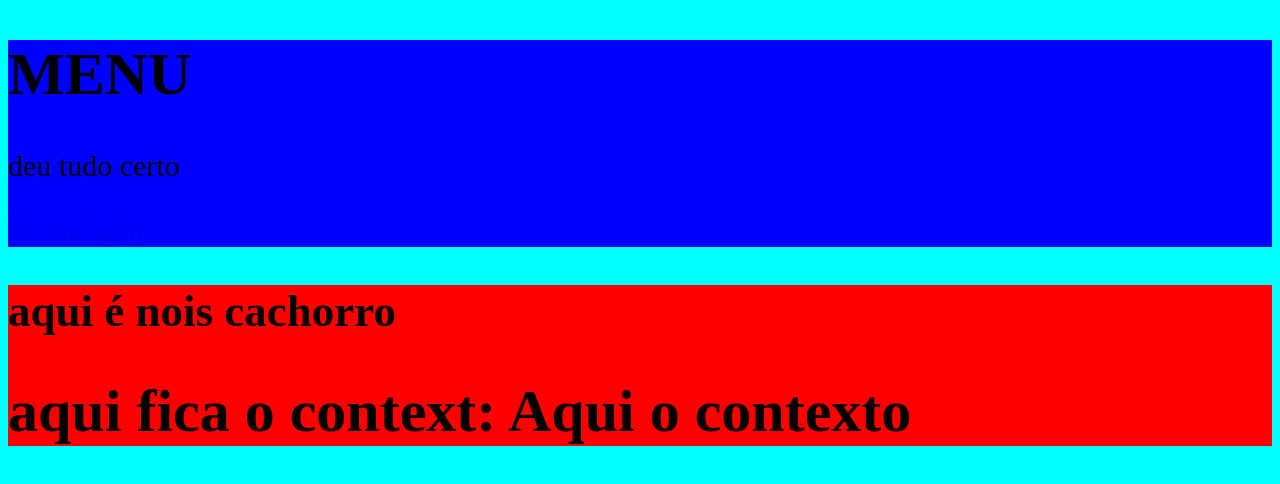
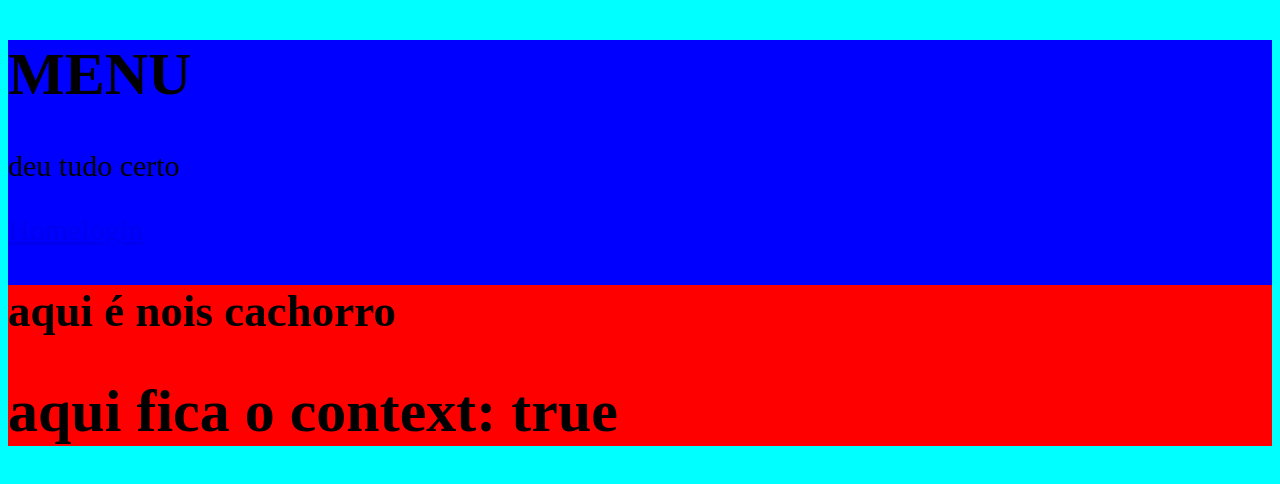
Before and after one commit to PatrickT3/PagesRoute, a React (Vite) app in the folder vite-proj/: page / in a window 1280 px wide. Shown: the top 484 px of the page. Built offline with nearby package versions, Linux system fonts and the light colour scheme.

Commit message:
movendo os routes de lugar

```diff
--- a/vite-proj/src/App.jsx
+++ b/vite-proj/src/App.jsx
@@ -1,11 +1,21 @@
 import './App.css'
 import Menu from './components/menu'
+import { Route,Routes } from 'react-router-dom'
+import Home from './pages/home'
+import Cont from './pages/Cont'
+import Login from './pages/login'
 
 function App() {
 
   return (
     <div className="App">
       <Menu></Menu>
+      <Routes>
+        <Route path='/' element={<Home/>}/>
+        <Route path='/login' element={<Login/>}/>
+        <Route path='/Cont' element={<Cont/>}/>
+        <Route path='*' element={<Home/>}/>
+      </Routes>
     </div>
   )
 }
--- a/vite-proj/src/contexts/auth.jsx
+++ b/vite-proj/src/contexts/auth.jsx
@@ -4,7 +4,7 @@ import { createContext } from 'react';
 const Context = createContext();
 
 const Auth = ({ children }) => {
-  const vari = "Aqui o contexto";
+  const vari = "true";
   return (
     <Context.Provider value={vari}>
       {children}
--- a/vite-proj/src/main.jsx
+++ b/vite-proj/src/main.jsx
@@ -1,24 +1,16 @@
 import React from 'react'
 import ReactDOM from 'react-dom/client'
 import App from './App.jsx'
-import { Route,BrowserRouter,Routes } from 'react-router-dom'
+import { BrowserRouter } from 'react-router-dom'
 import './main.css'
-import Login from './pages/login.jsx'
-import Home from './pages/home.jsx'
 import { Auth } from './contexts/auth.jsx'
-import Cont from './pages/Cont.jsx'
+
 
 ReactDOM.createRoot(document.getElementById('root')).render(
   <React.StrictMode>
      <BrowserRouter>
         <Auth>
           <App/>
-          <Routes>
-            <Route path='/' element={<Home/>}/>
-            <Route path='/login' element={<Login/>}/>
-            <Route path='*' element={<Home/>}/>
-            <Route path='/Cont' element={<Cont/>}/>
-          </Routes>
         </Auth>
       </BrowserRouter>
   </React.StrictMode>
```
